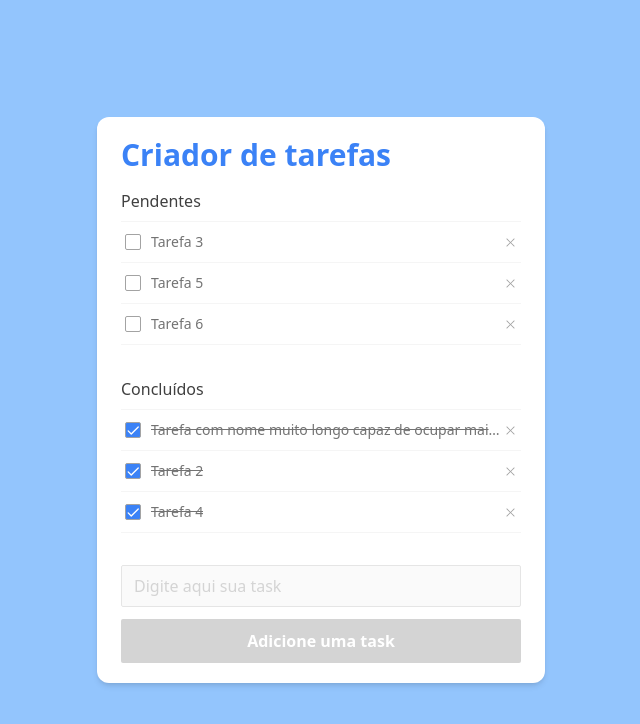
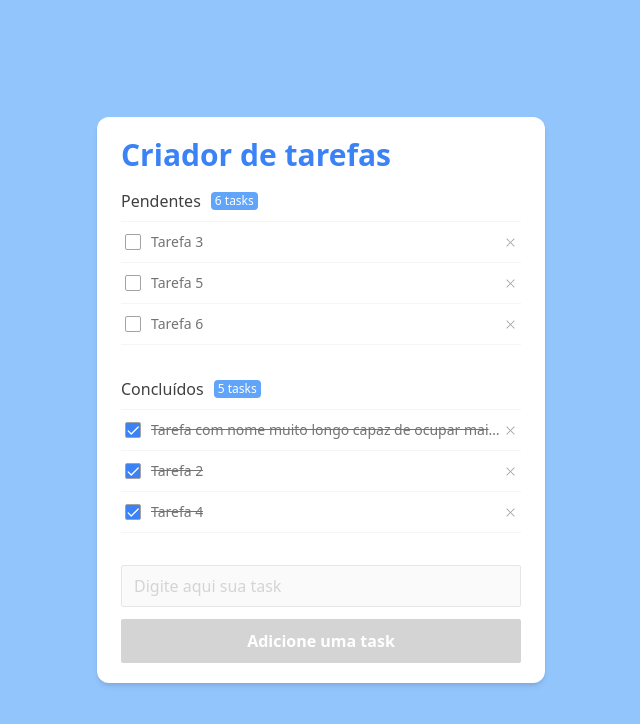
Before and after one commit to gabrielgarciaprogramador/todo-list-study-tailwind-react, a React (Vite) app: page / in a window 1280 px wide. Shown: the top 724 px of the page, without its empty margins (319-959 px from the left). Built offline with nearby package versions, Linux system fonts and the light colour scheme.

Commit message:
Added badge for displaying information about the number of completed and pending tasks

```diff
--- a/src/componentes/ListTasks/index.jsx
+++ b/src/componentes/ListTasks/index.jsx
@@ -3,7 +3,14 @@ import ItemTask from "../ItemTask";
 const ListTasks = ({ title, list, handleAlterCompletedTask, handleDeleteNewTask }) => {
 	return (
 		<div>
-			<h4 className="mb-2 text-neutral-700 font-medium">{title}</h4>
+			<div className="mb-2 flex items-center space-x-2.5">
+				<h4 className="text-neutral-700 font-medium">{title}</h4>
+				{list.length > 0 && (
+					<span className="bg-blue-400 text-white text-xs px-1 py-[1px] rounded">
+						{`${list.length} ${list.length == 1 ? "task" : "tasks"}`}
+					</span>
+				)}
+			</div>
 			{list.length > 0 ? (
 				<div className=" h-auto max-h-32 overflow-y-auto pr-3 -mr-3">
 					<div className="divide-y divide-neutral-100 border-t border-neutral-100">
```
